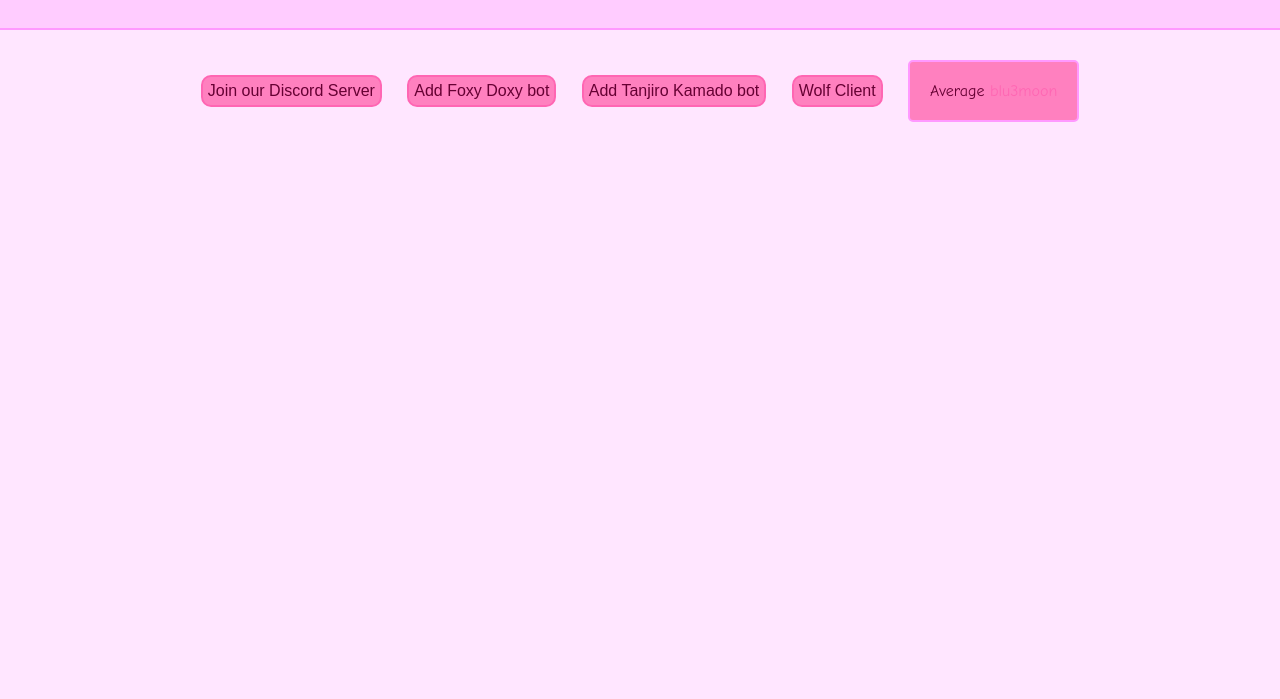
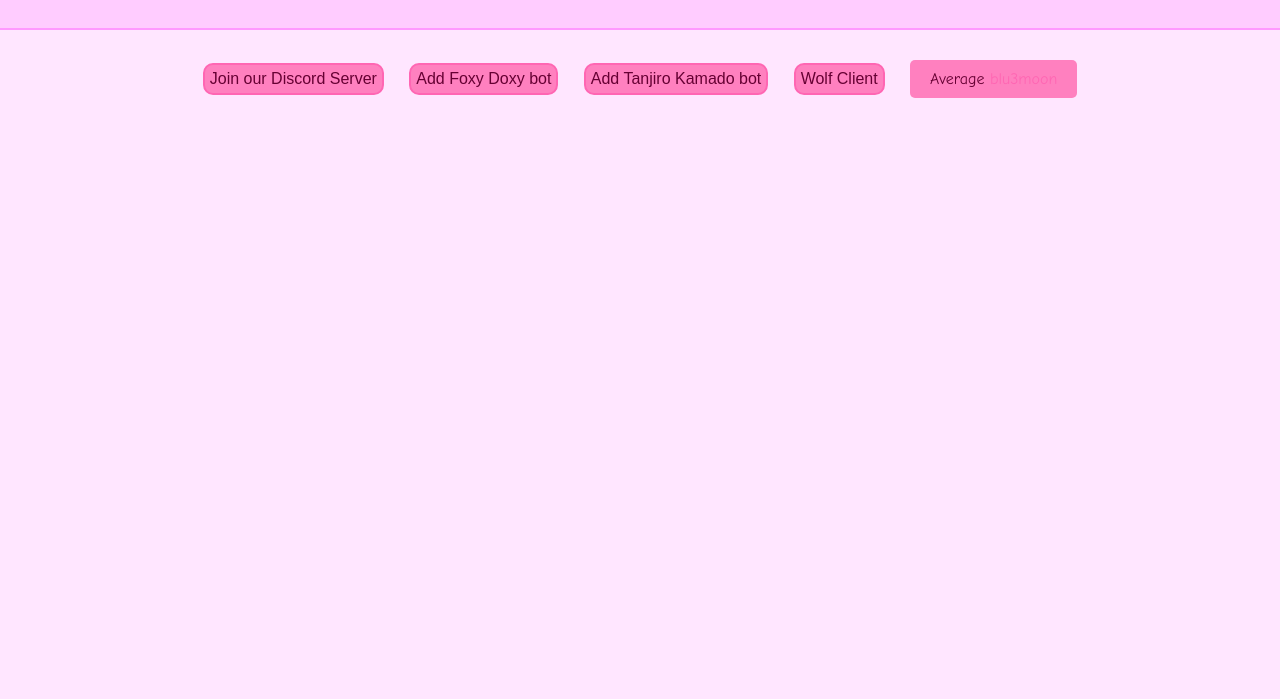
Before and after one commit to Senko-01/-, a plain HTML site: page index.html in a window 1280 px wide. Shown: the part 101-800 px from the top of the page. Drawn offline with Linux system fonts and the light colour scheme.

Commit message:
Update styles.css

```diff
--- a/styles.css
+++ b/styles.css
@@ -25,7 +25,7 @@ main {
   margin-top: 20px;
 }
 
-button {
+button, a#githubBtn {
   padding: 10px 20px;
   margin: 10px;
   background-color: #ff80bf; /* Light pink */
@@ -34,9 +34,11 @@ button {
   border-radius: 5px;
   cursor: pointer;
   font-size: 1rem;
+  display: inline-block;
+  text-decoration: none; /* Added to remove underline from GitHub link */
 }
 
-button:hover {
+button:hover, a#githubBtn:hover {
   background-color: #ff66cc; /* Lighter pink */
 }
 
@@ -47,22 +49,6 @@ button:hover {
   margin-top: 10px;
   border: 2px solid #ff99ff; /* Pink */
   border-radius: 5px;
-}
-
-a#githubBtn {
-  display: inline-block;
-  text-decoration: none;
-  padding: 20px;
-  margin-top: 10px;
-  background-color: #ff80bf; /* Light pink */
-  color: #660033; /* Dark pink */
-  border: 2px solid #ff99ff; /* Pink */
-  border-radius: 5px;
-  font-size: 1rem;
-}
-
-a#githubBtn:hover {
-  background-color: #ff66cc; /* Lighter pink */
 }
 
 /* Add cute decorative elements */
```
